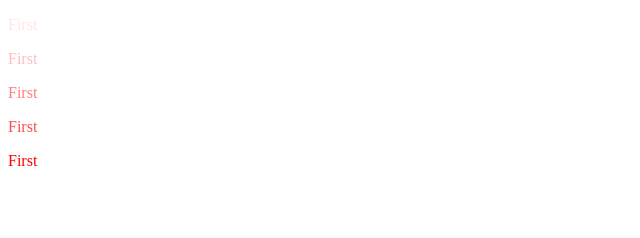
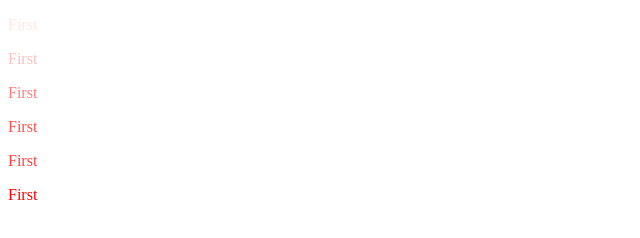
Before and after one commit to amirkhanzada56/CSS_Tutorial, a plain HTML site: page Color System/alpha.html in a window 1280 px wide. Shown: the full height of the page, 0-640 px from the left. Drawn offline with Linux system fonts and the light colour scheme.

Commit message:
Color System in CSS

```diff
--- a/Color System/alpha.html
+++ b/Color System/alpha.html
@@ -10,6 +10,7 @@
     <p style="color: rgba(255, 0, 0, 0.25);">First</p>
     <p style="color: rgba(255, 0, 0, 0.5);">First</p>
     <p style="color: rgba(255, 0, 0, 0.7);">First</p>
+    <p style="color: rgba(255, 0, 0, 0.75);">First</p>
     <p style="color: rgba(255, 0, 0, 1.0);">First</p>
 </body>
 </html>
```
